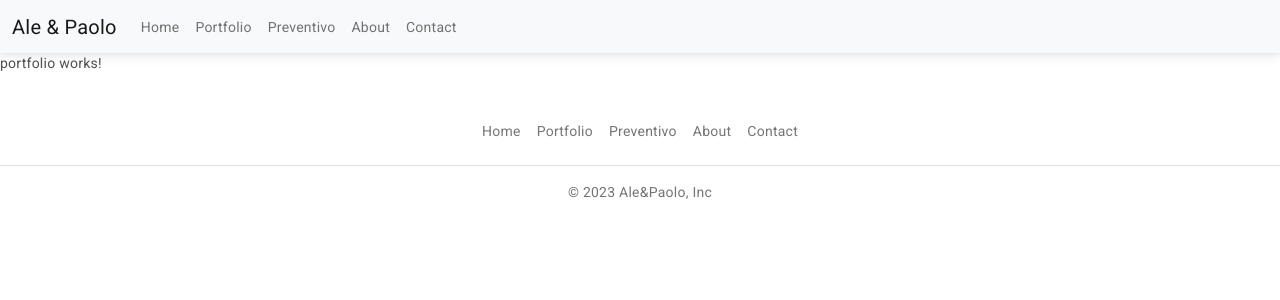
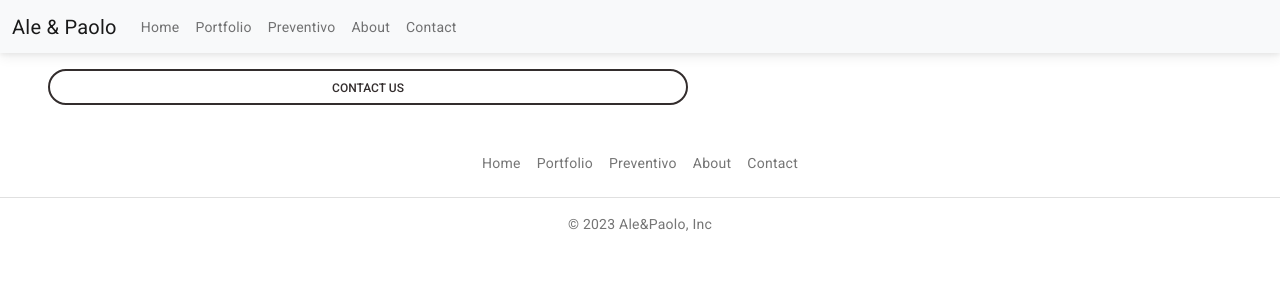
Before and after one commit to AlessandroZaza/Portfolio_Preventivo, an Angular app: page /portfolio in a window 1280 px wide. Shown: the top 300 px of the page. Built offline with nearby package versions, Linux system fonts and the light colour scheme.

Commit message:
aggiustato path e routing nel componente portfolio-paolo

```diff
--- a/src/app/app-routing.module.ts
+++ b/src/app/app-routing.module.ts
@@ -5,17 +5,19 @@ import { ContactComponent } from './components/contact/contact.component';
 import { HomeComponent } from './components/home/home.component';
 import { PortfolioComponent } from './components/portfolio/portfolio.component';
 import { PreventivoComponent } from './components/preventivo/preventivo.component';
+import { PortfolioPaoloComponent } from './components/portfolio-paolo/portfolio-paolo.component';
 
 const routes: Routes = [
   { path: 'home', component: HomeComponent },
   { path: 'about', component: AboutComponent },
   { path: 'contact', component: ContactComponent },
   { path: 'portfolio', component: PortfolioComponent },
+  { path: 'portfolio-paolo', component: PortfolioPaoloComponent },
   { path: 'preventivo', component: PreventivoComponent },
 ];
 
 @NgModule({
   imports: [RouterModule.forRoot(routes)],
-  exports: [RouterModule]
+  exports: [RouterModule],
 })
-export class AppRoutingModule { }
+export class AppRoutingModule {}
--- a/src/app/components/portfolio-paolo/portfolio-paolo.component.ts
+++ b/src/app/components/portfolio-paolo/portfolio-paolo.component.ts
@@ -3,8 +3,6 @@ import { Component } from '@angular/core';
 @Component({
   selector: 'app-portfolio-paolo',
   templateUrl: './portfolio-paolo.component.html',
-  styleUrls: ['./portfolio-paolo.component.css']
+  styleUrls: ['./portfolio-paolo.component.css'],
 })
-export class PortfolioPaoloComponent {
-
-}
+export class PortfolioPaoloComponent {}
--- a/src/app/components/portfolio/portfolio.component.html
+++ b/src/app/components/portfolio/portfolio.component.html
@@ -1 +1,7 @@
-<p>portfolio works!</p>
+<button
+  type="button"
+  routerLink="../portfolio-paolo"
+  class="btn btn-outline-dark btn-rounded w-50 ms-5 mt-3"
+>
+  Contact Us
+</button>
--- a/src/app/components/portfolio/portfolio.component.ts
+++ b/src/app/components/portfolio/portfolio.component.ts
@@ -1,10 +1,20 @@
-import { Component } from '@angular/core';
+import { Component, NgModule } from '@angular/core';
+import { Routes, RouterModule } from '@angular/router';
+import { PortfolioPaoloComponent } from '../portfolio-paolo/portfolio-paolo.component';
 
+const routes: Routes = [
+  { path: '../portfolio-paolo/portfolio-paolo.component.html', component: PortfolioPaoloComponent },
+];
 @Component({
   selector: 'app-portfolio',
   templateUrl: './portfolio.component.html',
-  styleUrls: ['./portfolio.component.css']
+  styleUrls: ['./portfolio.component.css'],
 })
-export class PortfolioComponent {
+export class PortfolioComponent {}
 
-}
+NgModule({
+  imports: [RouterModule.forRoot(routes)],
+  exports: [RouterModule],
+});
+
+export class AppRoutingModule {}
```
